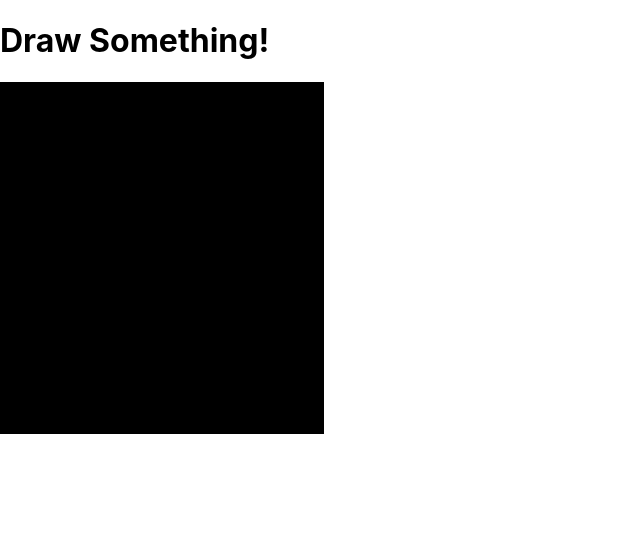
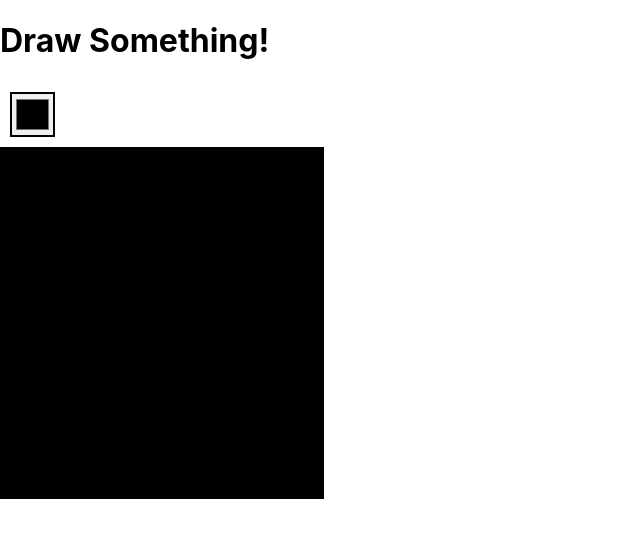
Before and after one commit to tedbennett/pi-led-matrix, a React (Create React App) app in the folder client/: page / in a window 1280 px wide. Shown: the top 538 px of the page, without its empty margins (0-640 px from the left). Built offline with nearby package versions, Linux system fonts and the light colour scheme.

Commit message:
🎨 Add Colour picker

```diff
--- a/client/src/App.jsx
+++ b/client/src/App.jsx
@@ -1,6 +1,6 @@
 import React, { useState } from 'react';
 import Grid from './components/Grid';
-
+import Colours from './components/Colours';
 
 const cell = {
   colour: '#000000',
@@ -14,6 +14,7 @@ function App() {
   return (
     <div>
       <h1>Draw Something!</h1>
+      <Colours />
       <Grid cells={cells} setCells={setCells} />
     </div>
   );
--- /dev/null
+++ b/client/src/components/Colours.css
@@ -0,0 +1,24 @@
+.flex {
+    display: inline-flex;
+    align-items: center;
+}
+
+.colour-tile {
+    height: 40px;
+    width: 40px;
+    border: 2px solid black;
+    margin: 10px;
+}
+
+.selected-tile {
+    padding: 10px;
+    border: 2px solid black;
+}
+
+input[type="color"] {
+    -webkit-appearance: none;
+    border: 2px solid black;
+    height: 45px;
+    width: 45px;
+    margin: 10px;
+}
--- /dev/null
+++ b/client/src/components/Colours.jsx
@@ -0,0 +1,32 @@
+import React, { useState } from 'react';
+import './Colours.css';
+
+
+const Colours = () => {
+    const [colours, setColours] = useState([]);
+    const [currentColour, setCurrentColour] = useState('#ffffff');
+
+    const handleClick = (colour) => {
+        const newColours = colours.slice(0, 3);
+        console.log(colours, newColours);
+        newColours.unshift(currentColour);
+        console.log(colours, newColours);
+        setCurrentColour(colour);
+        setColours(newColours);
+    };
+
+    return (
+        <div className="flex">
+            <input
+                type="color"
+                onChange={(e) => handleClick(e.target.value)} />
+
+            {colours.map((colour) => {
+                return (<div className="colour-tile"
+                    style={{ backgroundColor: colour }} />);
+            })}
+        </div>
+    );
+};
+
+export default Colours;
```
